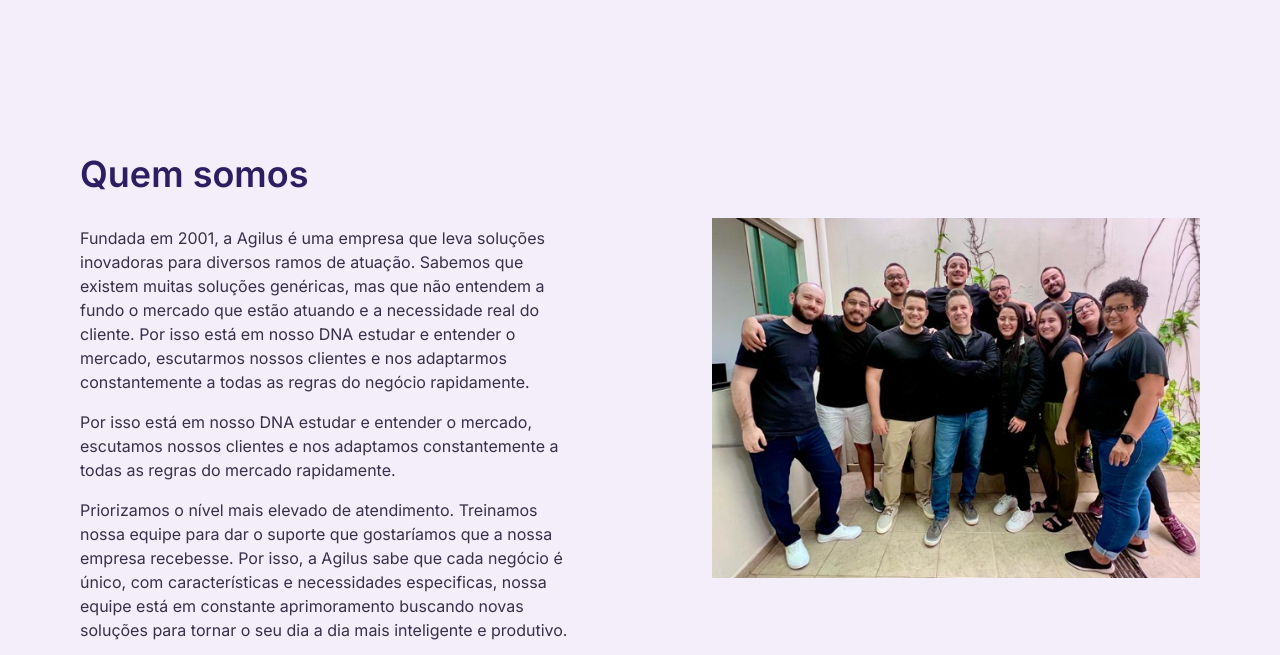
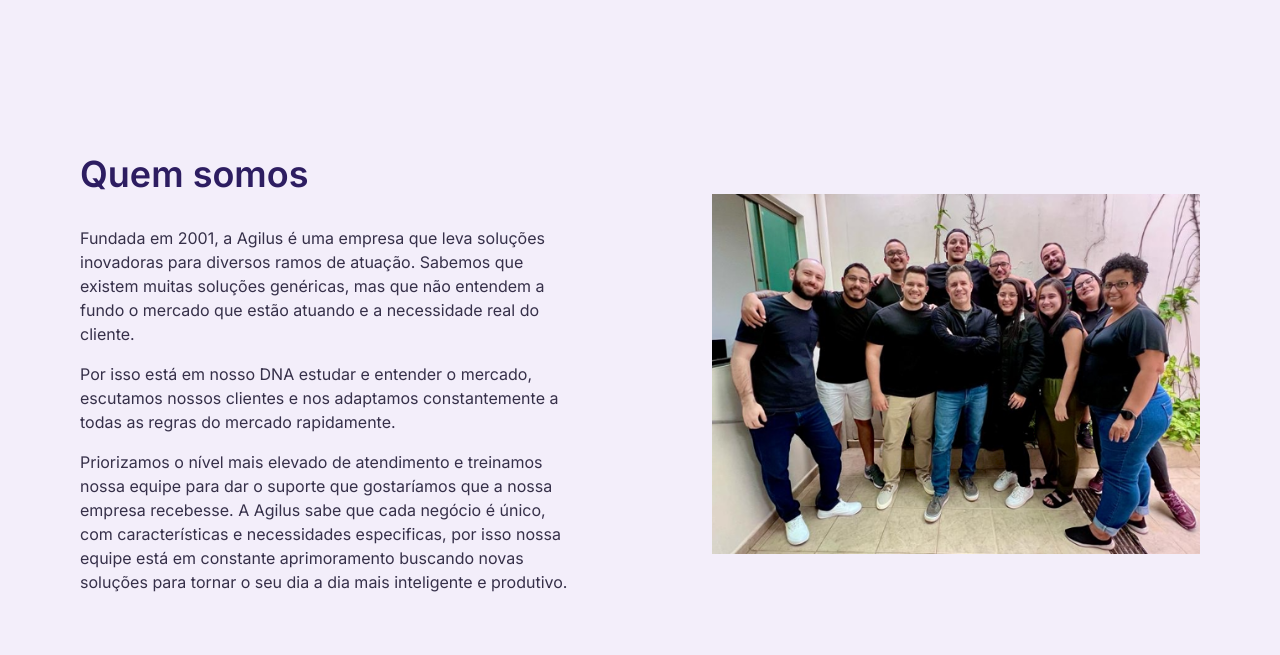
Before and after one commit to henriquevc/SiteNovoAgilus, a website: page sobre.html in a window 1280 px wide. Shown: the part 103-758 px from the top of the page. Drawn offline with nearby package versions, Linux system fonts and the light colour scheme; a script that the page names is missing.

Commit message:
melhorando tela sobre

```diff
--- a/sobre.html
+++ b/sobre.html
@@ -111,9 +111,9 @@
             <div class="flex flex-col-reverse items-center gap-8 md:my-16 lg:gap-24 xl:gap-36 lg:flex-row">
                 <div class="flex flex-col justify-center sm:w-2/3 md:w-3/4 lg:w-1/2">
                     <h1 class="text-3xl font-semibold text-left lg:text-4xl text-title">Quem somos</h1>
-                    <p class="mt-8 text-base text-left">Fundada em 2001, a Agilus é uma empresa que leva soluções inovadoras para diversos ramos de atuação. Sabemos que existem muitas soluções genéricas, mas que não entendem a fundo o mercado que estão atuando e a necessidade real do cliente. Por isso está em nosso DNA estudar e entender o mercado, escutarmos nossos clientes e nos adaptarmos constantemente a todas as regras do negócio rapidamente.</p>
+                    <p class="mt-8 text-base text-left">Fundada em 2001, a Agilus é uma empresa que leva soluções inovadoras para diversos ramos de atuação. Sabemos que existem muitas soluções genéricas, mas que não entendem a fundo o mercado que estão atuando e a necessidade real do cliente.</p>
                     <p class="mt-4 text-base text-left">Por isso está em nosso DNA estudar e entender o mercado, escutamos nossos clientes e nos adaptamos constantemente a todas as regras do mercado rapidamente.</p>
-                    <p class="mt-4 text-base text-left">Priorizamos o nível mais elevado de atendimento. Treinamos nossa equipe para dar o suporte que gostaríamos que a nossa empresa recebesse. Por isso, a Agilus sabe que cada negócio é único, com características e necessidades especificas, nossa equipe está em constante aprimoramento buscando novas soluções para tornar o seu dia a dia mais inteligente e produtivo.</p>
+                    <p class="mt-4 text-base text-left">Priorizamos o nível mais elevado de atendimento e treinamos nossa equipe para dar o suporte que gostaríamos que a nossa empresa recebesse. A Agilus sabe que cada negócio é único, com características e necessidades especificas, por isso nossa equipe está em constante aprimoramento buscando novas soluções para tornar o seu dia a dia mais inteligente e produtivo.</p>
                 </div>
                 <div class="flex justify-center sm:w-2/3 md:w-3/4 lg:w-1/2">
                     <img src="/assets/images/Agilus-equipe-inteira-recortada.png" alt="foto de toda a equipe da agilus" class="w-full">
```
